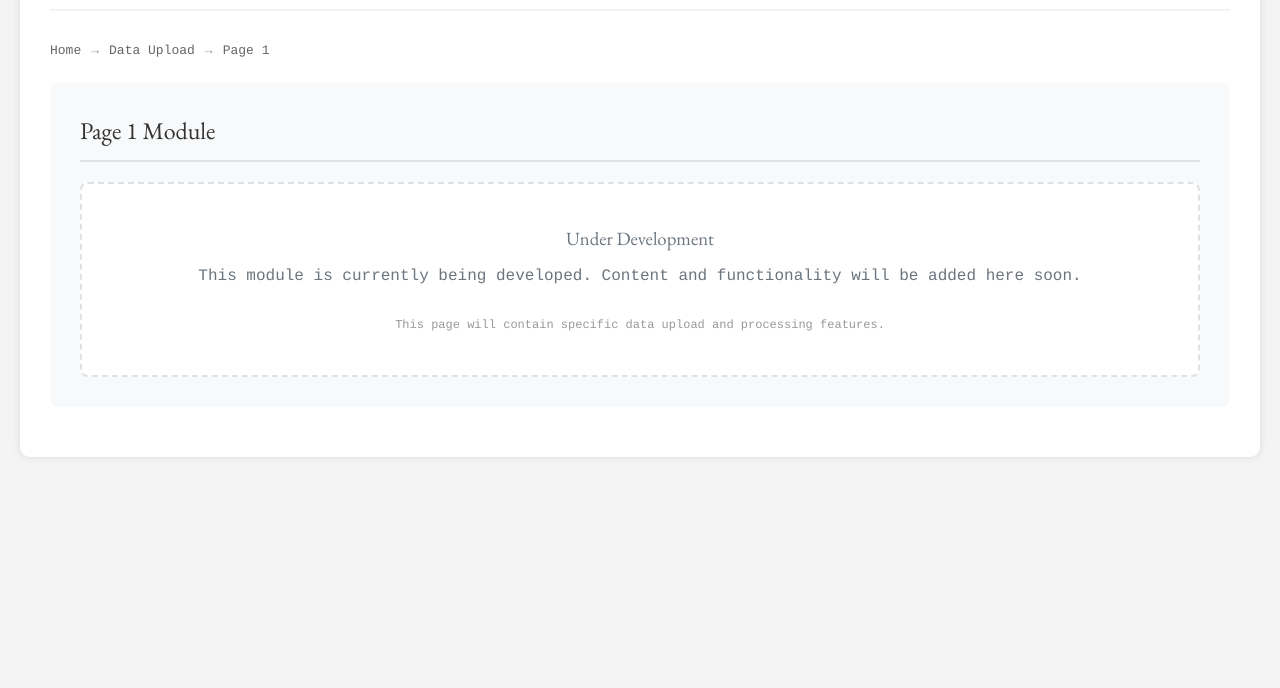
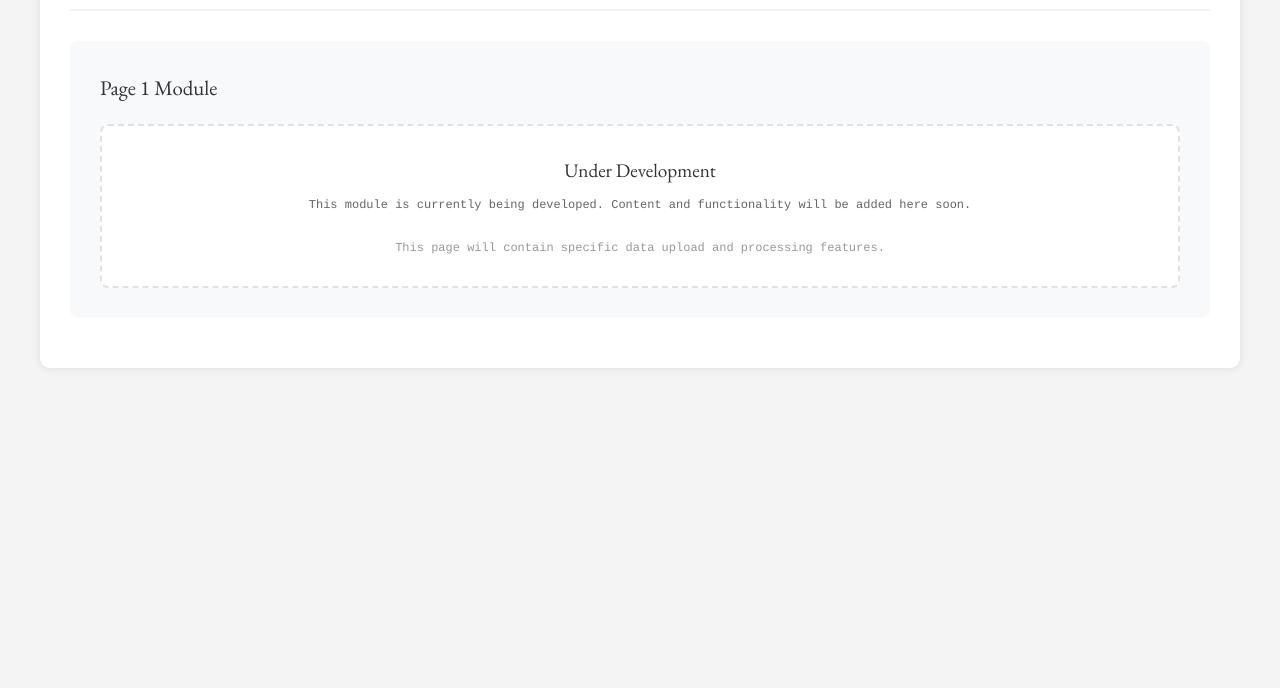
Before and after one commit to morrisduplo/stockist-test, a website: page public/data-upload-page5.html in a window 1280 px wide. Shown: the part 112-800 px from the top of the page. Drawn offline with nearby package versions, Linux system fonts and the light colour scheme; sample sign-in values are in the browser's storage.

Commit message:
Update data-upload-page5.html

```diff
--- a/public/data-upload-page5.html
+++ b/public/data-upload-page5.html
@@ -71,7 +71,7 @@
         }
 
         .container {
-            max-width: 1400px;
+            max-width: 1200px;
             margin: 0 auto;
             background: white;
             padding: 30px;
@@ -130,32 +130,11 @@
             border: 1px solid #666;
             border-radius: 4px;
             transition: all 0.3s ease;
+            font-size: 14px;
         }
 
         .back-link:hover {
             background: #f1f3f4;
-        }
-
-        .breadcrumb {
-            display: flex;
-            align-items: center;
-            gap: 10px;
-            margin-bottom: 20px;
-            font-size: 13px;
-            color: #666;
-        }
-
-        .breadcrumb a {
-            color: #666;
-            text-decoration: none;
-        }
-
-        .breadcrumb a:hover {
-            text-decoration: underline;
-        }
-
-        .breadcrumb-separator {
-            color: #999;
         }
 
         .content-section {
@@ -168,21 +147,28 @@
         .content-section h2 {
             color: #333;
             margin-bottom: 20px;
-            padding-bottom: 10px;
-            border-bottom: 2px solid #dee2e6;
+            font-size: 1.3em;
         }
 
         .placeholder-content {
-            padding: 40px;
+            padding: 30px 20px;
             text-align: center;
             background: white;
             border-radius: 8px;
             border: 2px dashed #dee2e6;
-            color: #6c757d;
+            color: #666;
         }
 
         .placeholder-content h3 {
             margin-bottom: 10px;
+            font-size: 1.2em;
+            color: #333;
+        }
+
+        .placeholder-content p {
+            font-size: 12px;
+            color: #666;
+            line-height: 1.4;
         }
 
         .status-message {
@@ -209,10 +195,16 @@
             color: #0c5460;
             border: 1px solid #bee5eb;
         }
+
+        .loading {
+            text-align: center;
+            padding: 50px;
+            color: #666;
+        }
     </style>
 </head>
 <body>
-    <div class="container">
+    <div class="container" id="mainContainer" style="display: none;">
         <div class="header">
             <h1>Page 5</h1>
             <div class="header-right">
@@ -220,14 +212,6 @@
                 <button class="btn-logout" onclick="logout()">Logout</button>
                 <a href="/data-upload" class="back-link">← Back to Data Upload</a>
             </div>
-        </div>
-
-        <div class="breadcrumb">
-            <a href="/">Home</a>
-            <span class="breadcrumb-separator">→</span>
-            <a href="/data-upload">Data Upload</a>
-            <span class="breadcrumb-separator">→</span>
-            <span>Page 1</span>
         </div>
 
         <!-- Status Message -->
@@ -251,10 +235,59 @@
 
     </div>
 
+    <div class="loading" id="loadingContainer">
+        Checking authentication...
+    </div>
+
     <script>
         // Display current user
         if (window.currentUser) {
             document.getElementById('currentUserName').textContent = window.currentUser.username;
+        }
+
+        // Check authentication on page load
+        window.addEventListener('DOMContentLoaded', function() {
+            checkAuth();
+        });
+
+        function checkAuth() {
+            const session = localStorage.getItem('userSession');
+
+            if (!session) {
+                // No session, redirect to login
+                window.location.href = '/login.html';
+                return;
+            }
+
+            try {
+                const sessionData = JSON.parse(session);
+
+                // Check if session is still valid
+                const maxAge = sessionData.remember ? 30 * 24 * 60 * 60 * 1000 : 24 * 60 * 60 * 1000;
+                if (new Date() - new Date(sessionData.timestamp) > maxAge) {
+                    // Session expired
+                    localStorage.removeItem('userSession');
+                    window.location.href = '/login.html';
+                    return;
+                }
+
+                // Valid session, show the page
+                displayUserInterface(sessionData);
+
+            } catch (e) {
+                // Invalid session data
+                localStorage.removeItem('userSession');
+                window.location.href = '/login.html';
+            }
+        }
+
+        function displayUserInterface(sessionData) {
+            // Hide loading, show main container
+            document.getElementById('loadingContainer').style.display = 'none';
+            document.getElementById('mainContainer').style.display = 'block';
+
+            // Display user info
+            document.getElementById('currentUserName').textContent = sessionData.username;
         }
 
         // Show status message function
```
